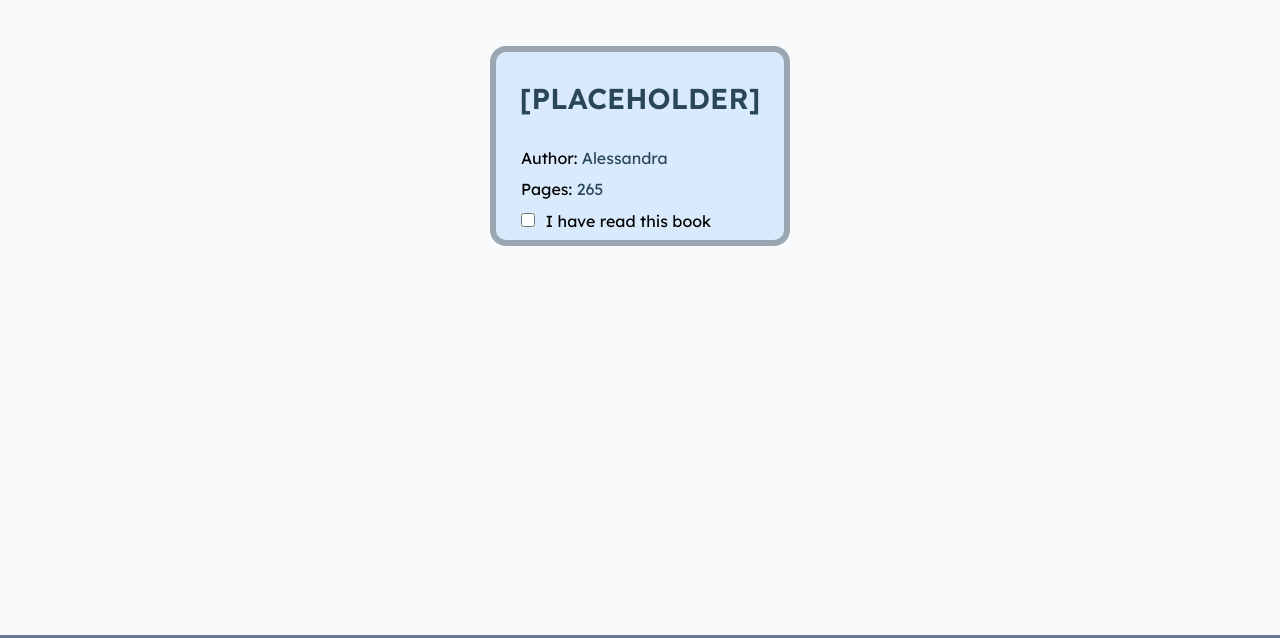
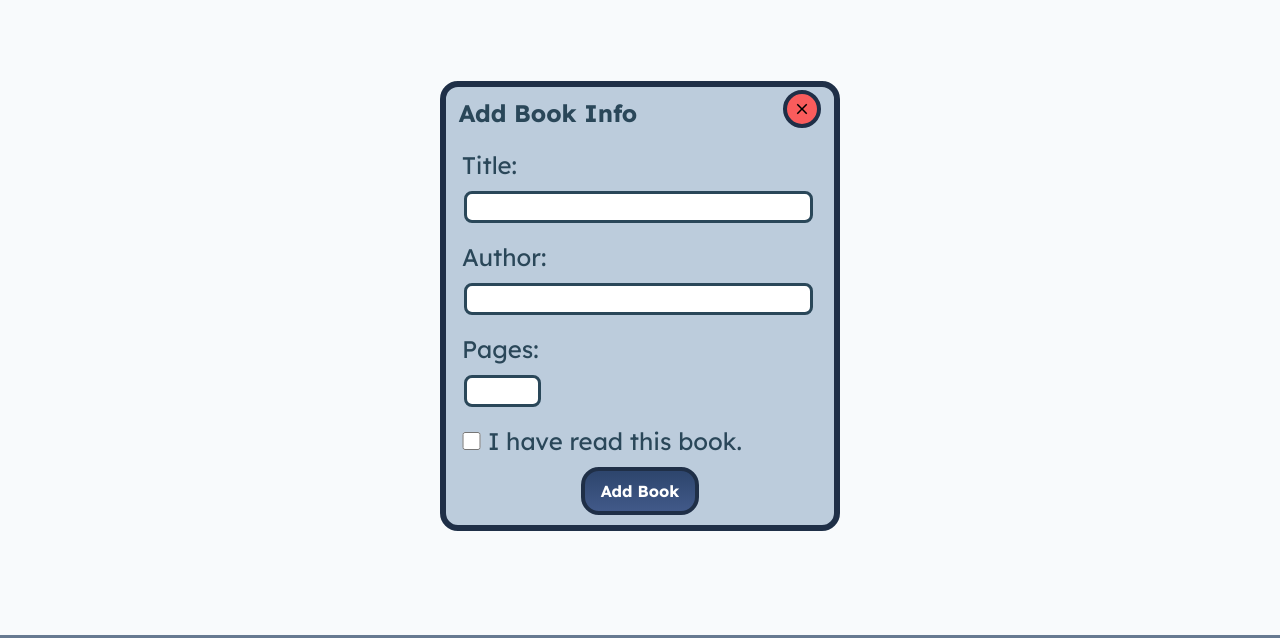
Before and after one commit to vaanshii/javascript-library, a plain HTML site: page index.html in a window 1280 px wide. Shown: the part 94-732 px from the top of the page. Drawn offline with Linux system fonts and the light colour scheme.

Commit message:
Added close button on the form. Added close svg file.

```diff
--- a/index.html
+++ b/index.html
@@ -25,7 +25,12 @@
 			</nav>
 			<div class="library">
 				<div class="book-form">
-					<h2>Add Book Info</h2>
+					<div class="top">
+						<h2>Add Book Info</h2>
+						<button class="close-btn">
+							<img src="icons/close-btn.svg" alt="Close" />
+						</button>
+					</div>
 					<label for="book-title">
 						<span>Title:</span>
 						<input type="text" name="title" id="book-title" />
@@ -48,15 +53,15 @@
 				</div>
 
 				<!-- This point is where the card is placed.-->
-				<div class="book-card">
+				<!-- <div class="book-card">
 					<p class="book-title">[PLACEHOLDER]</p>
 					<p>Author: <span class="book-author">Alessandra</span></p>
 					<p>Pages: <span class="book-pages">265</span></p>
 					<p>
-						<input type="checkbox" name="Read" class="read" />
+						<input type="checkbox" name="Read" class="read"/>
 						I have read this book
 					</p>
-				</div>
+				</div> -->
 			</div>
 			<footer>
 				<img
--- a/style.css
+++ b/style.css
@@ -64,10 +64,12 @@ body {
 			padding: 1rem 2rem;
 			text-decoration: none;
 		}
+
 		.add-btn:hover {
 			background: linear-gradient(to bottom, #415989 5%, #2e466e 100%);
 			background-color: #415989;
 		}
+
 		.add-btn:active {
 			position: relative;
 			top: 1px;
@@ -102,14 +104,31 @@ body {
 		top: 50%;
 		left: 50%;
 		transform: translate(-50%, -50%);
-		visibility: hidden;
+		visibility: visible;
 
 		display: flex;
 		flex-direction: column;
 
+		.top {
+			display: flex;
+			justify-content: space-around;
+			gap: 120px;
+			align-items: center;
+		}
+
 		h2 {
 			text-align: center;
 			margin-top: 8px;
+		}
+
+		.close-btn {
+			width: 2.4rem;
+			height: 2.4rem;
+
+			border: 4px solid #1f2f47;
+			border-radius: 24px;
+
+			background-color: rgb(250, 92, 92);
 		}
 
 		span {
@@ -143,7 +162,7 @@ body {
 			height: 1.1rem;
 		}
 
-		button {
+		#submit-btn {
 			background: linear-gradient(to bottom, #2e466e 5%, #415989 100%);
 			background-color: #2e466e;
 			border-radius: 18px;
@@ -158,11 +177,12 @@ body {
 			align-self: center;
 		}
 
-		button:hover {
+		#submit-btn:hover {
 			background: linear-gradient(to bottom, #415989 5%, #2e466e 100%);
 			background-color: #415989;
 		}
-		button:active {
+
+		#submit-btn:active {
 			position: relative;
 			top: 1px;
 		}
```
Also changed, not shown: icons/close-btn.svg (added).
